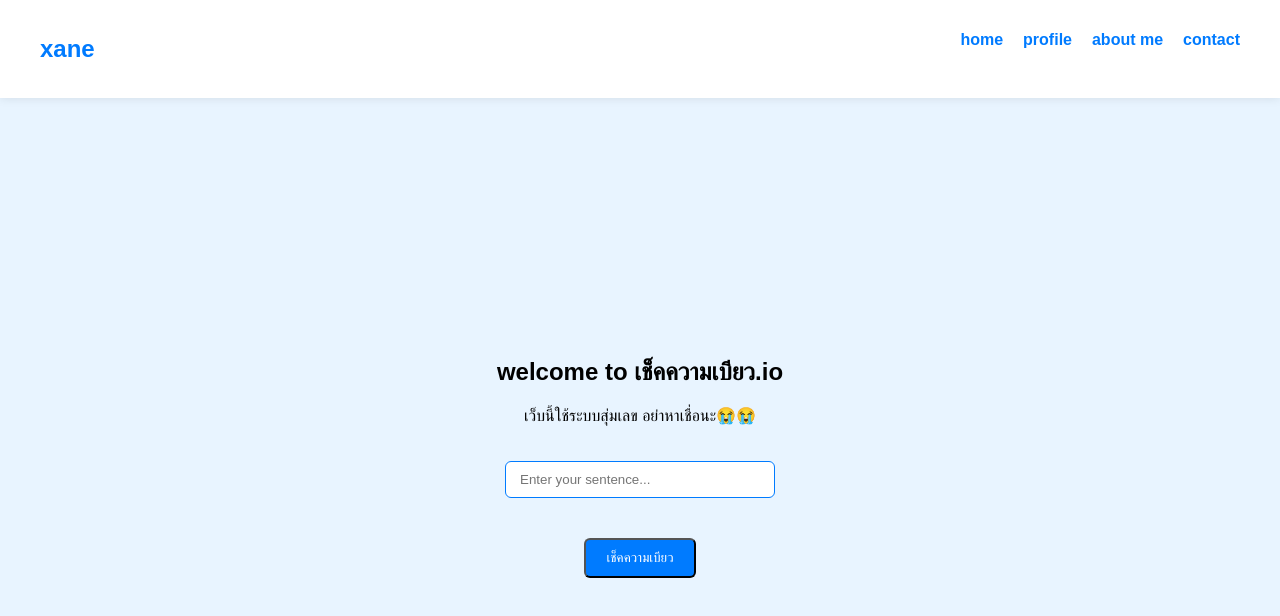
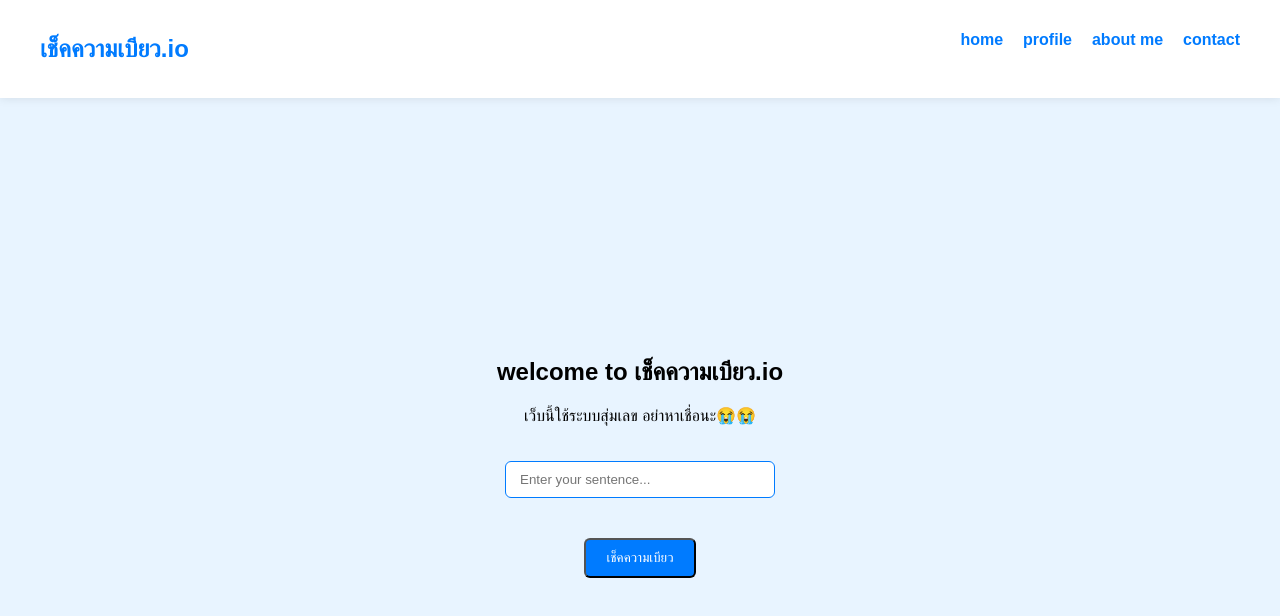
Before and after one commit to YukaXcel/idk, a plain HTML site: page index.html in a window 1280 px wide. Drawn offline with Linux system fonts and the light colour scheme.

Commit message:
just some sillies changes

```diff
--- a/index.html
+++ b/index.html
@@ -9,7 +9,7 @@
 <body>
    <header>
             <nav class="navbar">
-            <h1 class="logo">xane</h1>
+            <h1 class="logo">เช็คความเบียว.io</h1>
             <ul class="nav-links">
                 <li><a href="#">home</a></li>
                 <li><a href="#">profile</a></li>
```
